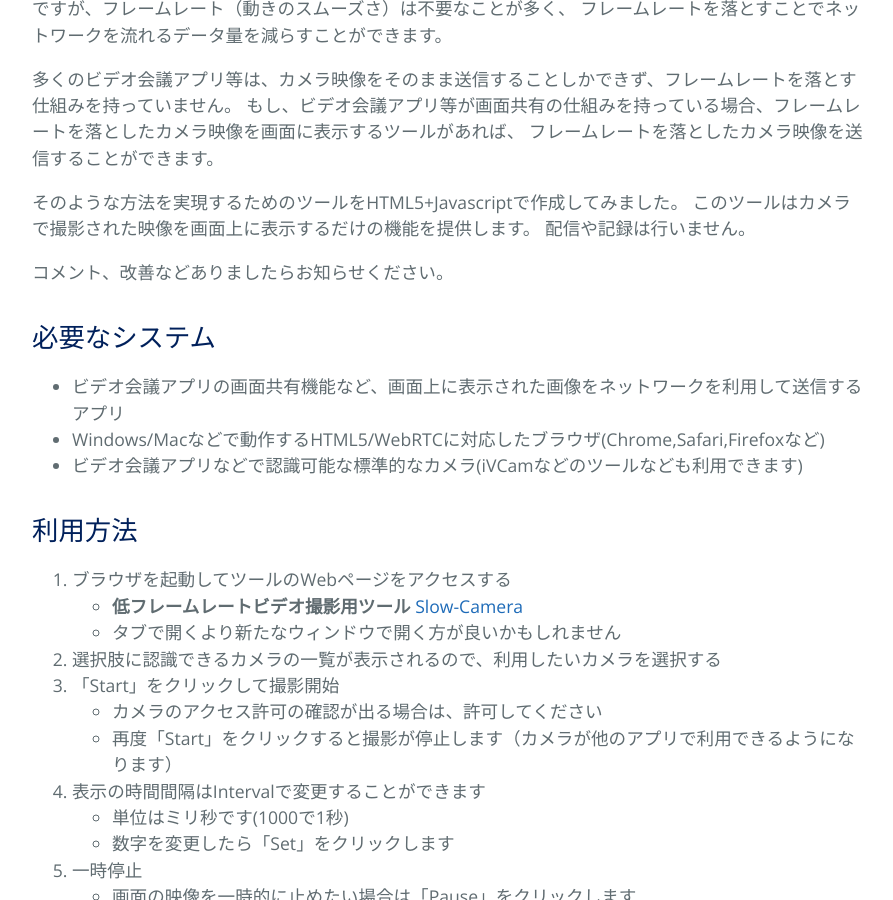
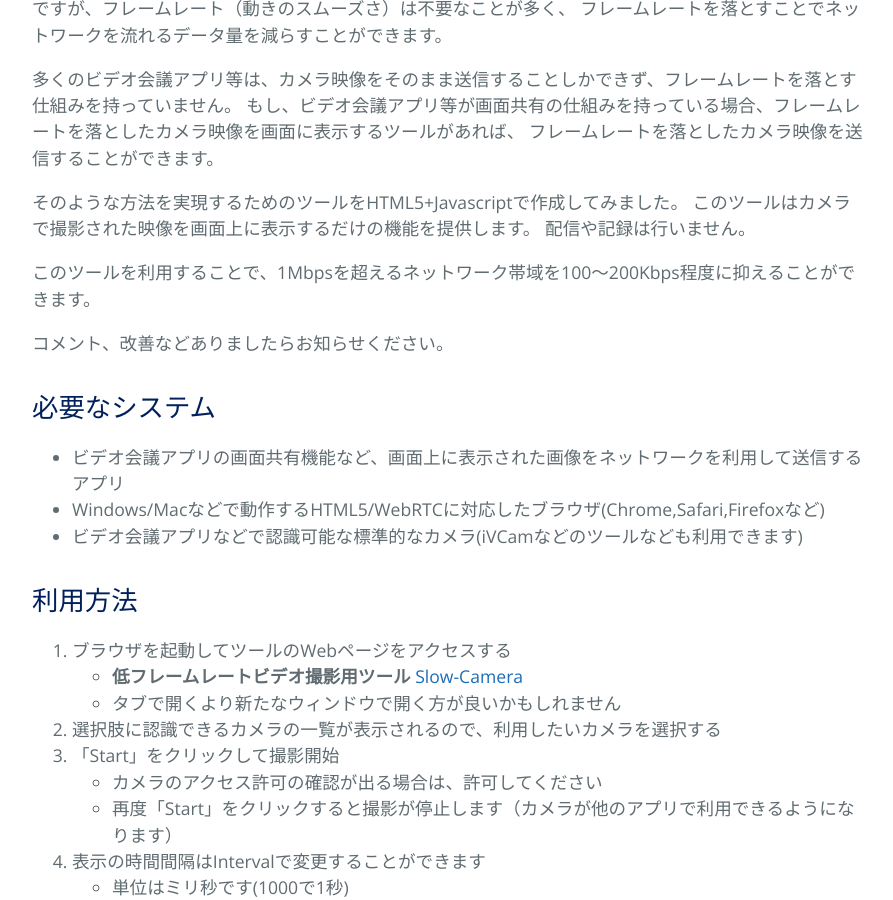
Before and after one commit to kyoto-u/online-edu, a Jekyll site: the page built from slow-camera-guide.md, in a window 1280 px wide and 900 px high, scrolled down 655 px. Shown: the whole window, without its empty margins (192-1085 px from the left). Built offline with Jekyll 4.4.1, drawn with Linux system fonts in a browser that asks for light colours; our own code applies the rules of GitHub Pages for plain Markdown files.

Commit message:
Update slow-camera-guide.md

```diff
--- a/slow-camera-guide.md
+++ b/slow-camera-guide.md
@@ -15,6 +15,8 @@
 そのような方法を実現するためのツールをHTML5+Javascriptで作成してみました。
 このツールはカメラで撮影された映像を画面上に表示するだけの機能を提供します。
 配信や記録は行いません。
+
+このツールを利用することで、1Mbpsを超えるネットワーク帯域を100～200Kbps程度に抑えることができます。
 
 コメント、改善などありましたらお知らせください。
 
```
